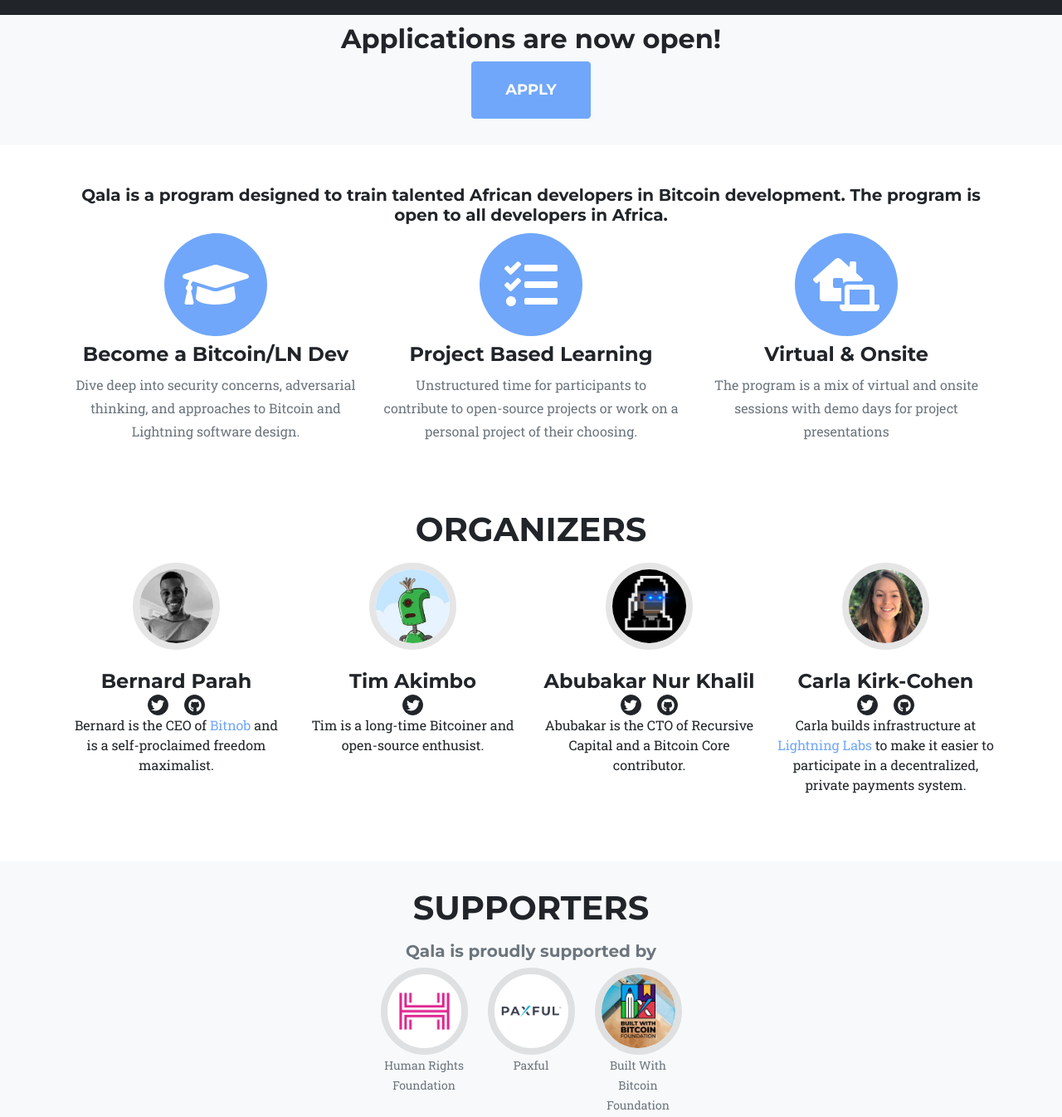
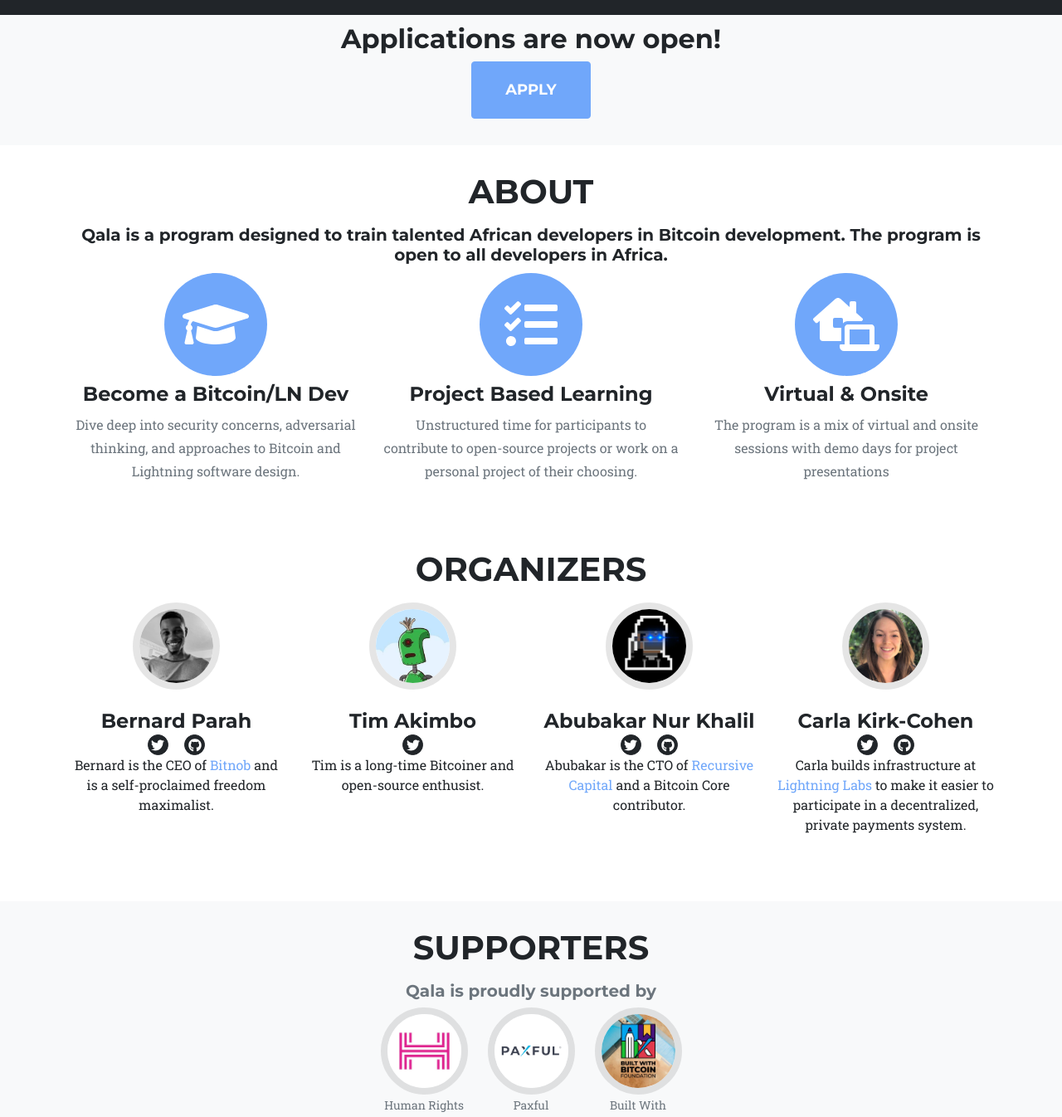
Before and after one commit to Qala-Dev/qala-website, a Jekyll site: the page built from index.html, in a window 1280 px wide and 1400 px high, scrolled down 486 px, cut to the strip 54-1400 px from the top of the window. Shown: the whole strip at 83% size. Built offline with Jekyll 4.4.1, drawn with Linux system fonts in a browser that asks for light colours.

Commit message:
add recursive capital link

```diff
--- a/index.html
+++ b/index.html
@@ -20,7 +20,7 @@ layout: default
 <section class="page-section" id="about">
     <div class="container">
         <div class="text-center">
-          <h2 class="section-heading text-uppercase"></h2>
+          <h2 class="section-heading text-uppercase">About</h2>
           <h5>Qala is a program designed to train talented African developers in Bitcoin development. The program is open to all developers in Africa.
           </h5>
 
@@ -87,7 +87,7 @@ layout: default
                   <h4>Abubakar Nur Khalil</h4>
                   <a class="btn btn-dark btn-social mx-2" href="https://twitter.com/ihate1999"><i class="fab fa-twitter"></i></a>
                   <a class="btn btn-dark btn-social mx-2" href="https://github.com/Zero-1729"><i class="fab fa-github"></i></a>
-                  <div class="bio-mentors">Abubakar is the CTO of Recursive Capital and a Bitcoin Core contributor.</div>
+                  <div class="bio-mentors">Abubakar is the CTO of <a target="_blank" href="https://rcrsv.xyz">Recursive Capital</a> and a Bitcoin Core contributor.</div>
               </div>
           </div>
           <div class="col-lg-3">
```
